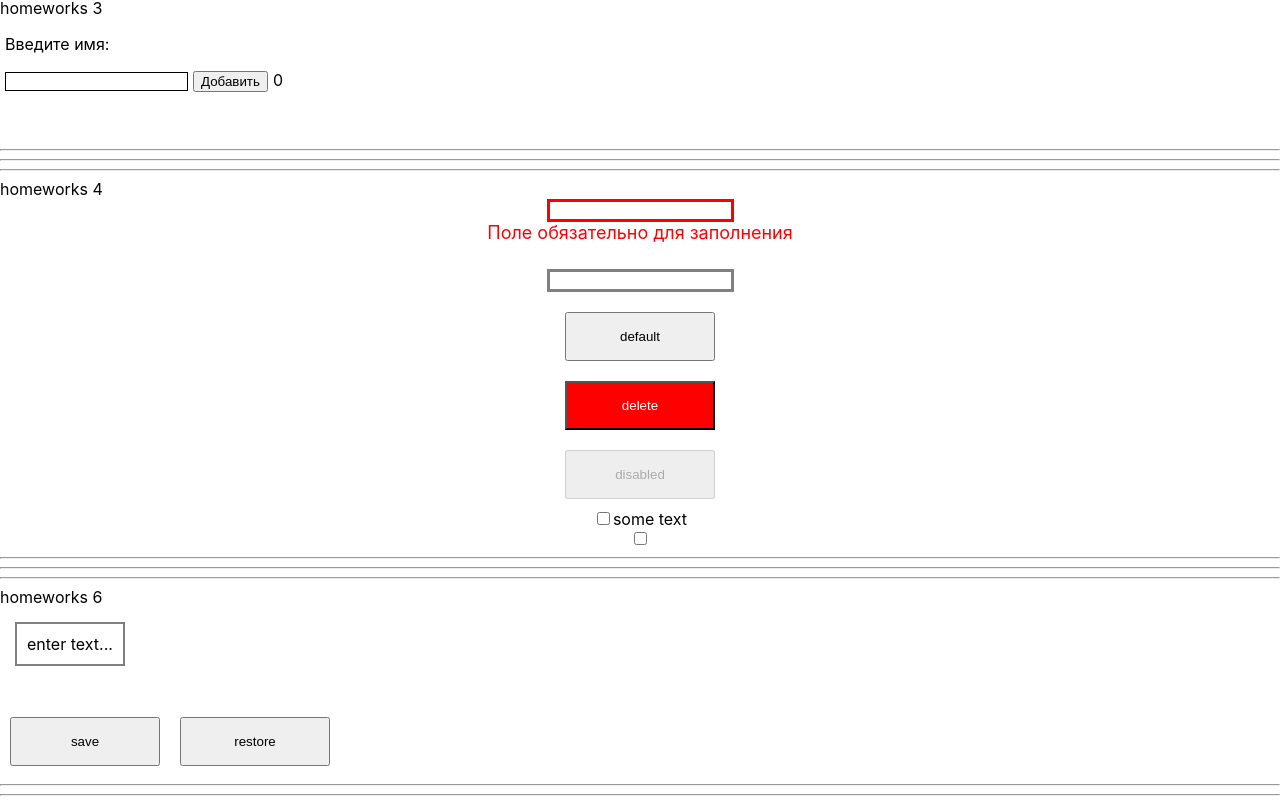
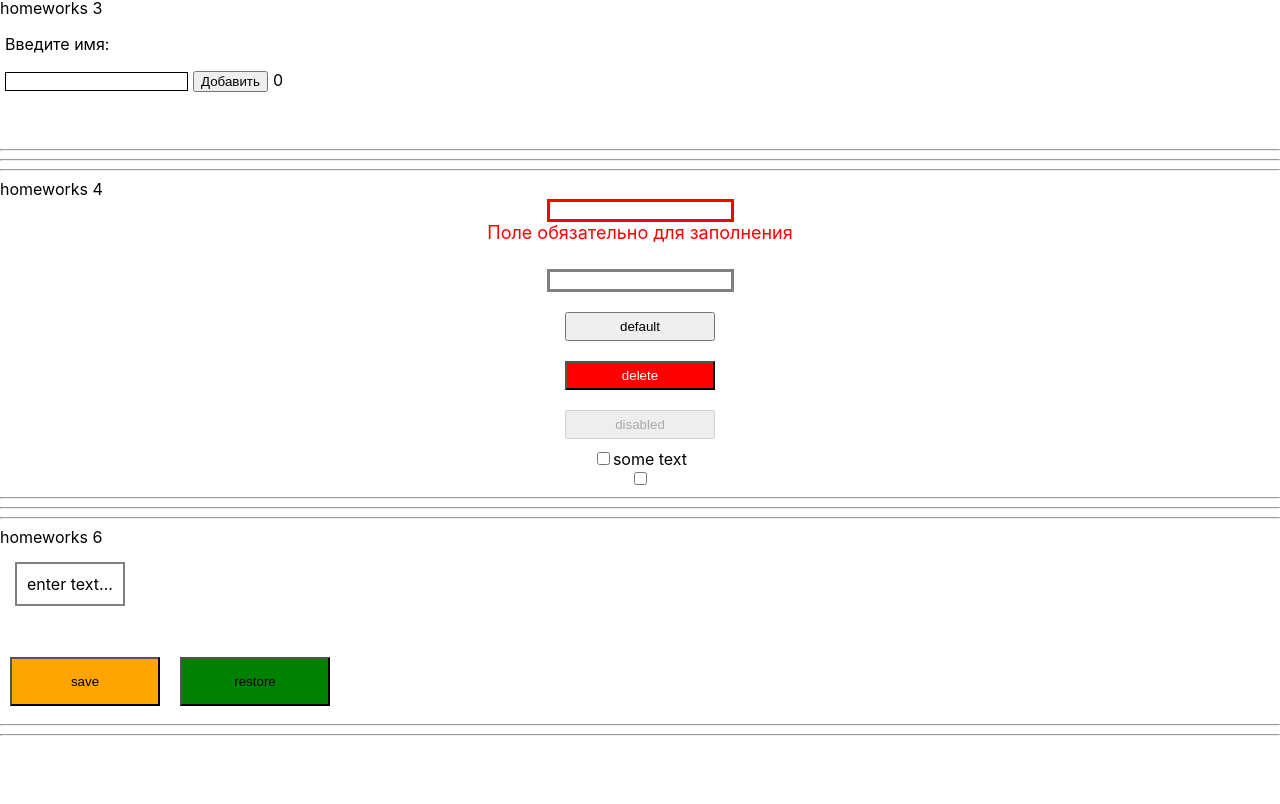
Before and after one commit to Crash2022/Samurai-Homeworks, a React (Create React App) app: page /#/pre-junior in a window 1280 px wide. Shown: the part 699-1503 px from the top of the page. After the commit the page ends 1443 px from the top, so only its background shows below. Built offline with nearby package versions, Linux system fonts and the light colour scheme.

Commit message:
hw6 in process

```diff
--- a/src/p2-homeworks/h4/common/c2-SuperButton/SuperButton.module.css
+++ b/src/p2-homeworks/h4/common/c2-SuperButton/SuperButton.module.css
@@ -4,6 +4,7 @@
     min-width: 150px;
     cursor: pointer;
 }
+
 .default:hover {
     box-shadow:0px -5px 0 #088 inset;
 }
@@ -22,3 +23,7 @@
 .red:hover {
     opacity: 0.5;
 }
+
+.superButton {
+    padding: 5px;
+}
--- a/src/p2-homeworks/h4/common/c2-SuperButton/SuperButton.tsx
+++ b/src/p2-homeworks/h4/common/c2-SuperButton/SuperButton.tsx
@@ -14,7 +14,7 @@ const SuperButton: React.FC<SuperButtonPropsType> = (
         ...restProps// все остальные пропсы попадут в объект restProps, там же будет children
     }
 ) => {
-    const finalClassName = `${red ? s.red : s.default} ${className}`
+    const finalClassName = `${red ? s.red : s.default} ${className ? className : s.superButton}`
 
     return (
         <button
--- a/src/p2-homeworks/h6/HW6.tsx
+++ b/src/p2-homeworks/h6/HW6.tsx
@@ -28,8 +28,8 @@ function HW6() {
                     spanProps={{children: value ? undefined : 'enter text...'}}
                 />
             </div>
-            <SuperButton onClick={save}>save</SuperButton>
-            <SuperButton onClick={restore}>restore</SuperButton>
+            <SuperButton onClick={save} className={styles.saveButton}>save</SuperButton>
+            <SuperButton onClick={restore} className={styles.restoreButton}>restore</SuperButton>
 
             <hr/>
             {/*для личного творчества, могу проверить*/}
--- a/src/p2-homeworks/h6/common/c4-SuperEditableSpan/SuperEditableSpan.module.css
+++ b/src/p2-homeworks/h6/common/c4-SuperEditableSpan/SuperEditableSpan.module.css
@@ -23,3 +23,10 @@
 .blockStyle input {
 
 }
+
+.saveButton {
+    background-color: orange;
+}
+.restoreButton {
+    background-color: green;
+}
```
